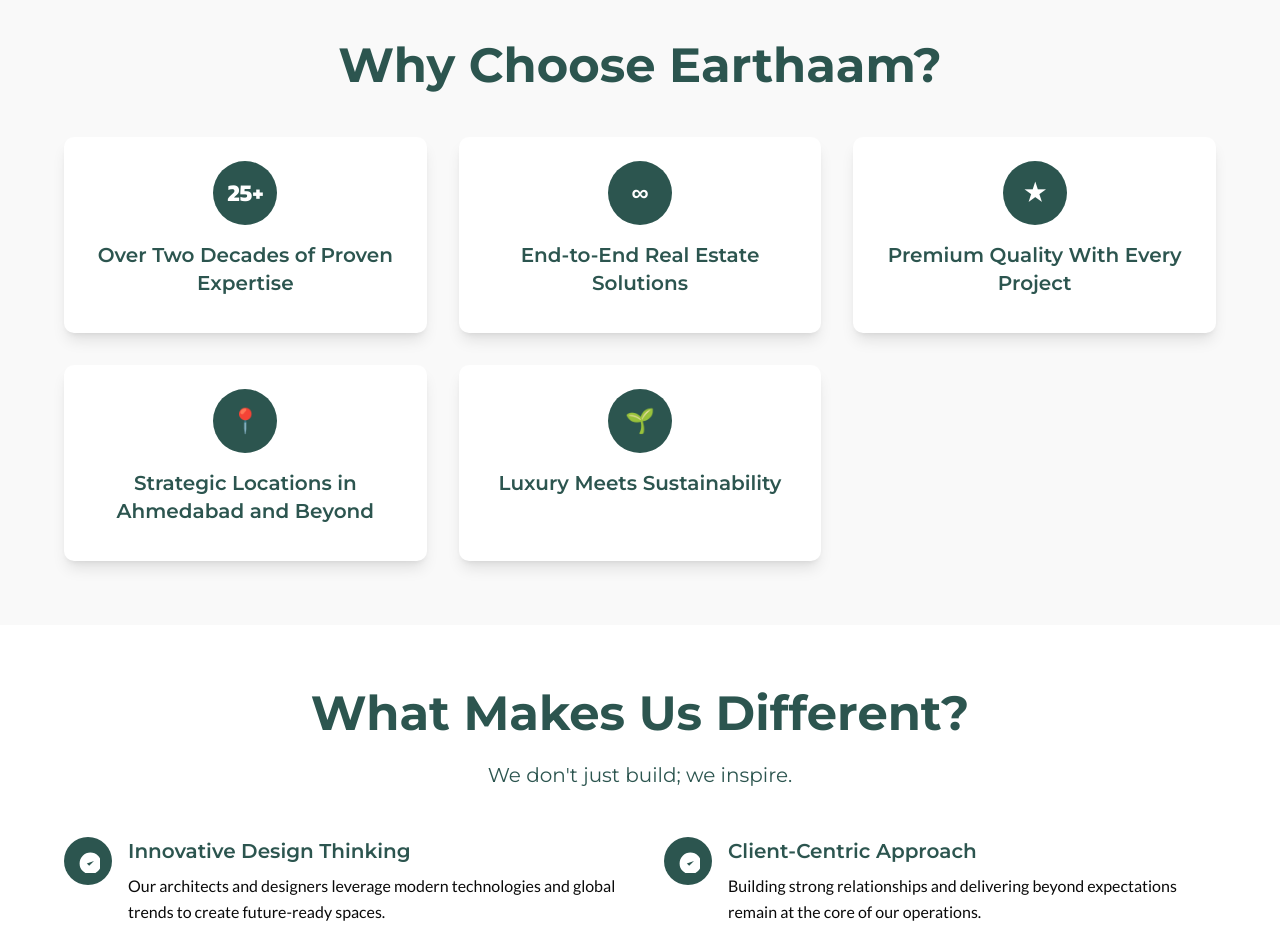
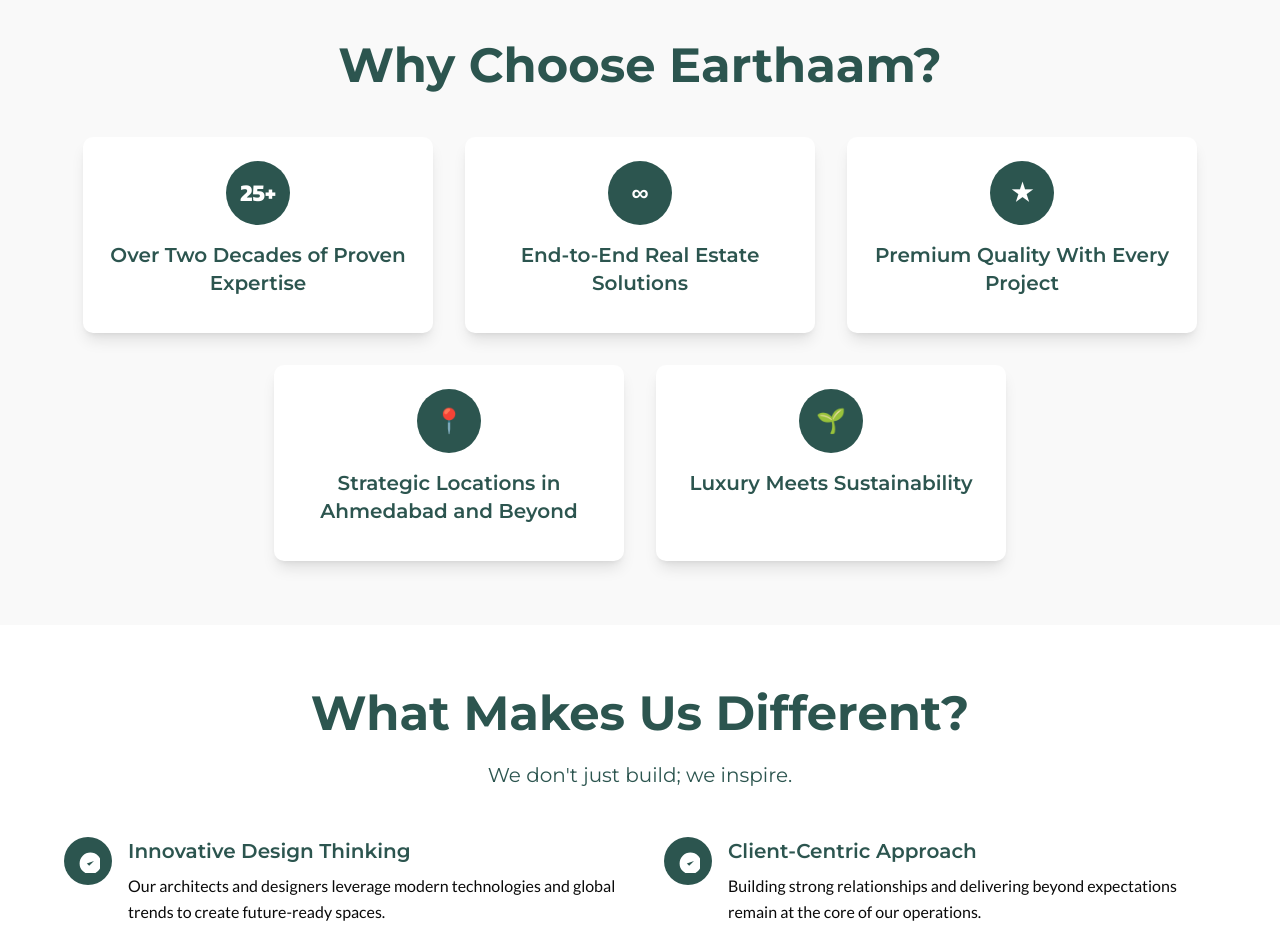
Before and after one commit to Bhanu-code/eartham, a Next.js app: page /about in a window 1280 px wide. Shown: the part 1840-2774 px from the top of the page. Built offline with nearby package versions, Linux system fonts and the light colour scheme.

Commit message:
changes in grid

```diff
--- a/src/app/(components)/about/Hero.tsx
+++ b/src/app/(components)/about/Hero.tsx
@@ -199,7 +199,7 @@
         </motion.div>
       </motion.div>
 
-      {/* Why Choose Earthaam Section */}
+     {/* Why Choose Earthaam Section */}
       <div className="w-full bg-[var(--grey-color)] py-16 px-4">
         <div className="max-w-6xl mx-auto">
           <motion.div
@@ -215,14 +215,14 @@
           </motion.div>
 
           <motion.div
-            className="grid md:grid-cols-2 lg:grid-cols-3 justify-self-auto gap-8"
+            className="flex flex-wrap justify-center gap-8"
             initial="initial"
             whileInView="animate"
             viewport={{ once: true, amount: 0.2 }}
             variants={staggerContainer}
           >
             <motion.div
-              className="bg-white p-6 rounded-lg shadow-lg text-center"
+              className="bg-white p-6 rounded-lg shadow-lg text-center flex-1 min-w-[300px] max-w-[350px]"
               variants={cardVariants}
               whileHover="hover"
             >
@@ -238,7 +238,7 @@
             </motion.div>
 
             <motion.div
-              className="bg-white p-6 rounded-lg shadow-lg text-center"
+              className="bg-white p-6 rounded-lg shadow-lg text-center flex-1 min-w-[300px] max-w-[350px]"
               variants={cardVariants}
               whileHover="hover"
             >
@@ -254,7 +254,7 @@
             </motion.div>
 
             <motion.div
-              className="bg-white p-6 rounded-lg shadow-lg text-center"
+              className="bg-white p-6 rounded-lg shadow-lg text-center flex-1 min-w-[300px] max-w-[350px]"
               variants={cardVariants}
               whileHover="hover"
             >
@@ -270,7 +270,7 @@
             </motion.div>
 
             <motion.div
-              className="bg-white p-6 rounded-lg shadow-lg text-center"
+              className="bg-white p-6 rounded-lg shadow-lg text-center flex-1 min-w-[300px] max-w-[350px]"
               variants={cardVariants}
               whileHover="hover"
             >
@@ -286,7 +286,7 @@
             </motion.div>
 
             <motion.div
-              className="bg-white p-6 rounded-lg shadow-lg text-center"
+              className="bg-white p-6 rounded-lg shadow-lg text-center flex-1 min-w-[300px] max-w-[350px]"
               variants={cardVariants}
               whileHover="hover"
             >
```
